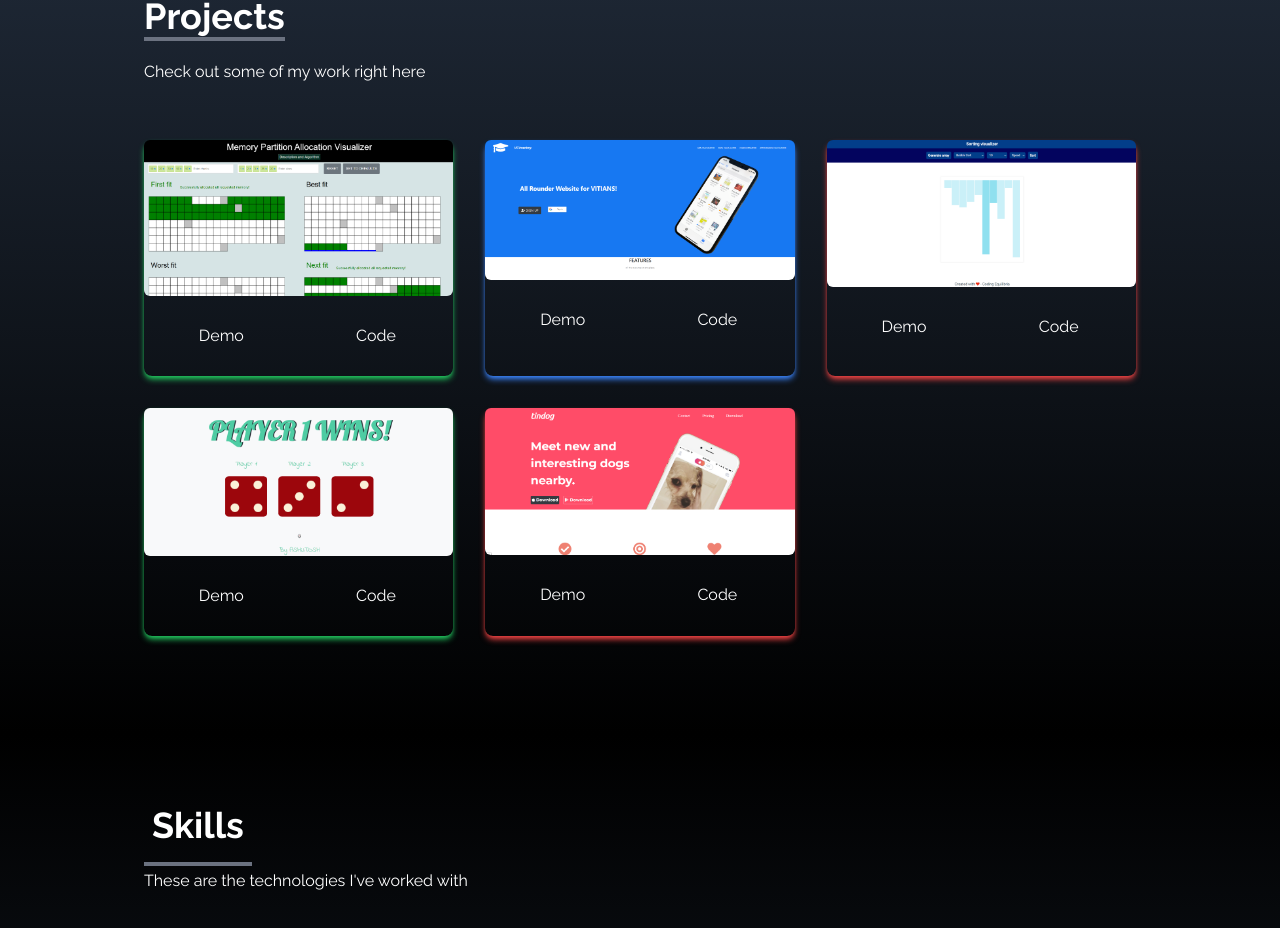
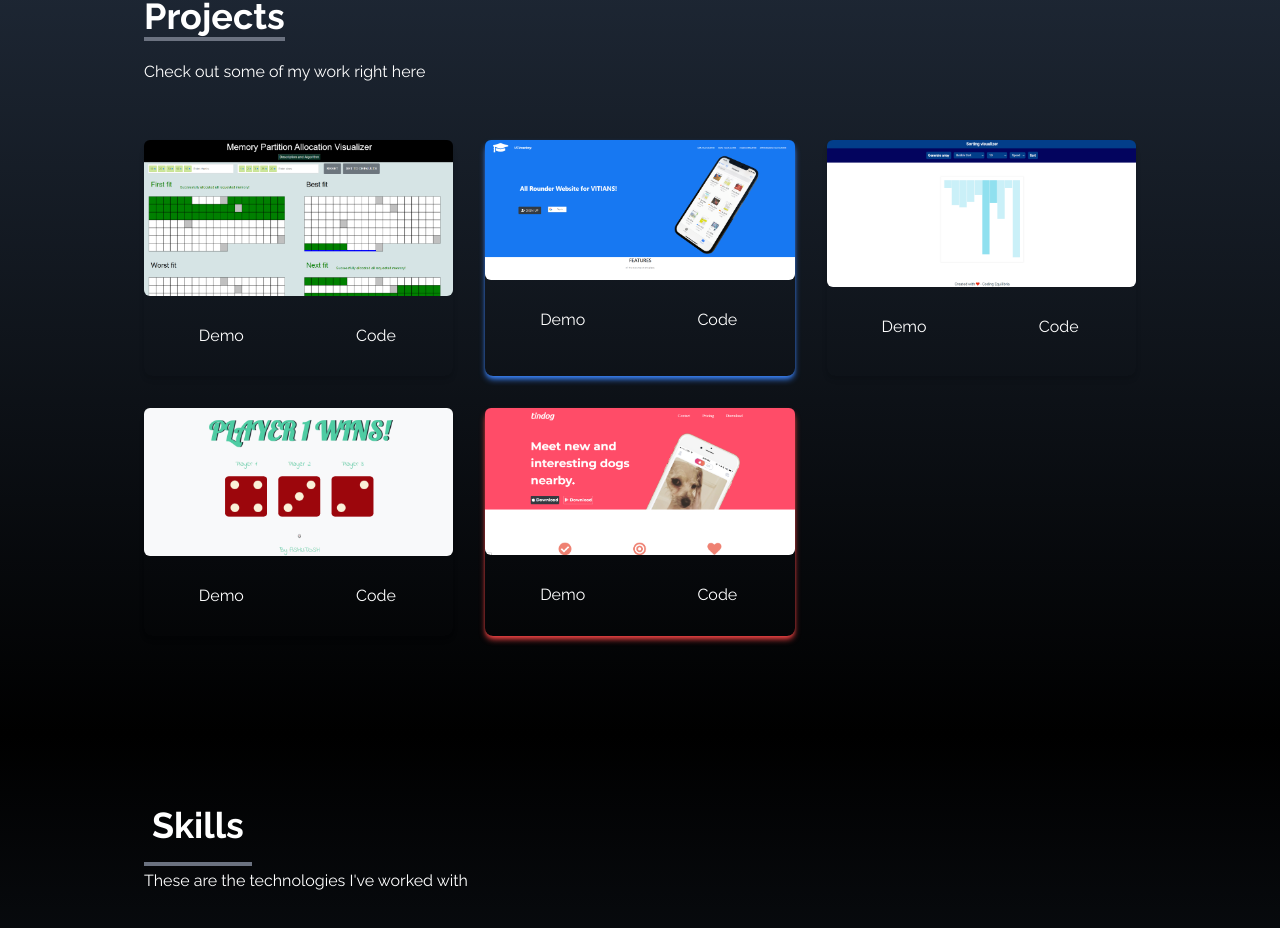
Before and after one commit to ashutoshkumar2021/ReactPortfolio1, a React (Create React App) app: page / in a window 1280 px wide. Shown: the part 866-1794 px from the top of the page. Built offline with nearby package versions, Linux system fonts and the light colour scheme.

Commit message:
Update Projects.jsx

```diff
--- a/src/components/Projects.jsx
+++ b/src/components/Projects.jsx
@@ -12,7 +12,7 @@ function portfolio() {
     {
       id: 1,
       src: MALLOC,
-      style: 'shadow-green-500',
+      style: 'shadow-lightgreen-500',
       demo: 'https://memoryallocationvizuliser.netlify.app/',
       code: 'https://github.com/ashutoshkumar2021/Memory-Auto-Allocation-Visualiser'
 
@@ -27,7 +27,7 @@ function portfolio() {
     {
       id: 3,
       src: SORTING,
-      style: 'shadow-red-500',
+      style: 'shadow-lightblue-500',
       demo: 'https://codingequilibria.netlify.app/',
       code: 'https://github.com/ashutoshkumar2021/Sorting-Algorithm-Vizualizer'
 
@@ -35,7 +35,7 @@ function portfolio() {
     {
       id: 4,
       src: DICEE,
-      style: 'shadow-green-500',
+      style: 'shadow-brown-500',
       demo:'https://ashutoshkumar2021.github.io/ThreeDice_game_basic_javascript/',
       code:'https://github.com/ashutoshkumar2021/ThreeDice_game_basic_javascript',
     },
```
